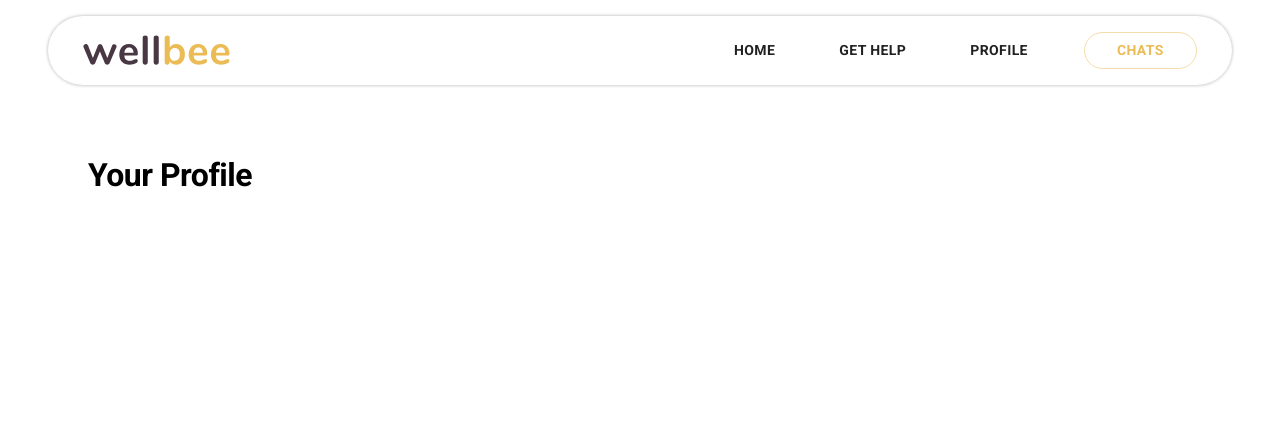
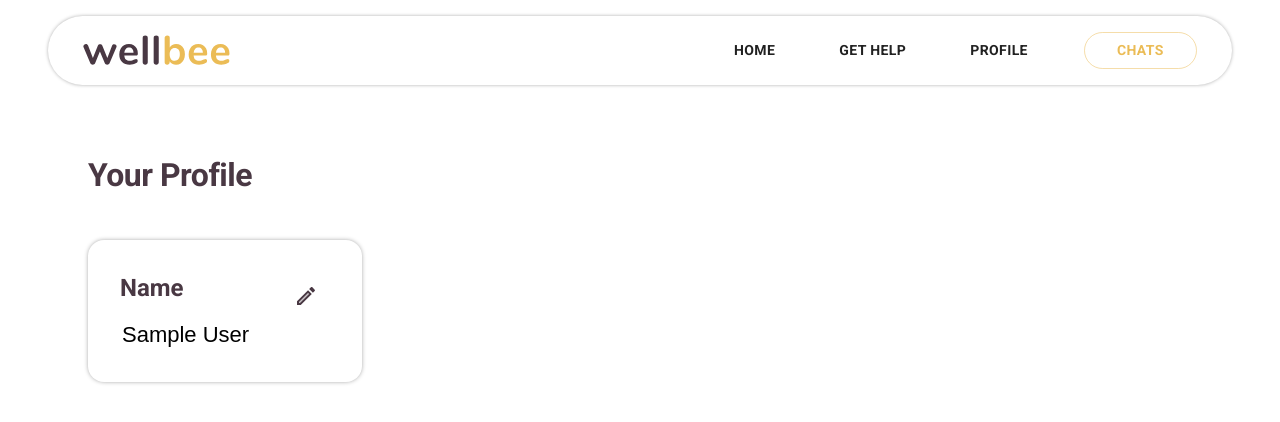
Before and after one commit to kevalbotadra/wellbee, a React (Create React App) app: page /profile in a window 1280 px wide. Shown: the top 422 px of the page. Built offline with nearby package versions, Linux system fonts and the light colour scheme; no server answers; sample sign-in values are in the browser's storage.

Commit message:
Profile edit name

```diff
--- a/src/index.js
+++ b/src/index.js
@@ -11,6 +11,10 @@ const theme = createMuiTheme({
   palette: {
     primary: {
       main: "#EBBC56",
+      contrastText: "white",
+    },
+    secondary: {
+      main: "#493843",
       contrastText: "white",
     },
   },
@@ -41,6 +45,17 @@ const theme = createMuiTheme({
     allVariants: {
       fontFamily: "'Roboto', sans-serif",
     },
+
+    h1: {
+      color: "#493843",
+    },
+    h2: {
+      color: "#493843",
+    },
+
+    h3: {
+      color: "#493843",
+    },
   },
 });
 
--- a/src/layouts/DefaultLayout.jsx
+++ b/src/layouts/DefaultLayout.jsx
@@ -1,12 +1,16 @@
 import { Box } from "@material-ui/core";
 import Navbar from "../components/Navbar";
 
-const DefaultLayout = ({ children }) => {
+const DefaultLayout = ({ children, overflow }) => {
   return (
     <>
       <Navbar />
 
-      <Box padding="1.5rem 3rem" style={{ userSelect: "none" }}>
+      <Box
+        padding="1.5rem 3rem"
+        style={{ userSelect: "none" }}
+        overflow={overflow}
+      >
         {children}
       </Box>
     </>
--- a/src/pages/Profile.jsx
+++ b/src/pages/Profile.jsx
@@ -1,21 +1,104 @@
-import { Box, Typography } from "@material-ui/core";
+import { Box, IconButton, styled, Typography } from "@material-ui/core";
+import { EditTwoTone } from "@material-ui/icons";
+import { useRef } from "react";
+import { useAuth } from "../contexts/AuthContext";
+import firebase from "../firebase";
 import DefaultLayout from "../layouts/DefaultLayout";
 
+const CustomInput = styled("input")({
+  outline: "none",
+  border: "2px solid transparent",
+  padding: "0",
+  transition: "border 200ms",
+
+  "&:focus": {
+    borderBottom: "2px solid #493843",
+  },
+});
+
 const Profile = () => {
+  const { currentUser } = useAuth();
+
+  const nameRef = useRef();
+
+  const handleChange = type => {
+    switch (type) {
+      case "name":
+        const name = nameRef.current.value;
+        const currentUserRef = firebase.auth().currentUser;
+        if (!name || name === currentUserRef.displayName) return;
+
+        currentUserRef.updateProfile({ displayName: name });
+        return;
+      default:
+        return;
+    }
+  };
+
   return (
-    <DefaultLayout>
+    <DefaultLayout overflow="hidden">
       <Box
+        overflow="hidden"
         display="grid"
+        height="100%"
+        width="100%"
+        gridGap="1.5rem"
         gridTemplateColumns="repeat(12, 1fr)"
         gridTemplateRows="repeat(12, 1fr)"
         padding="2rem"
       >
         <Typography
           variant="h1"
+          color="secondary"
           style={{ fontSize: 32, fontWeight: "bolder", gridColumn: "1/-1" }}
         >
           Your Profile
         </Typography>
+        <Box
+          gridColumn="1/4"
+          gridRow="2/4"
+          borderRadius="1rem"
+          boxShadow="0 0 5px -1px gray"
+          padding="2rem"
+        >
+          <Box
+            display="flex"
+            justifyContent="space-between"
+            alignItems="center"
+          >
+            <Typography
+              variant="h3"
+              style={{
+                fontSize: 24,
+                fontWeight: "bolder",
+                gridColumn: "1/-1",
+                marginBottom: "1rem",
+              }}
+            >
+              Name
+            </Typography>
+            <IconButton
+              style={{ fontSize: 24 }}
+              color="secondary"
+              onClick={() => nameRef.current.focus()}
+            >
+              <EditTwoTone color="secondary" />
+            </IconButton>
+          </Box>
+          <CustomInput
+            defaultValue={currentUser.displayName}
+            ref={nameRef}
+            onChange={() => handleChange("name")}
+            style={{
+              fontSize: 22,
+              width: "100%",
+              gridColumn: "1/-1",
+              outline: "none",
+            }}
+          />
+        </Box>
+
+        {/* bio */}
       </Box>
     </DefaultLayout>
   );
```
